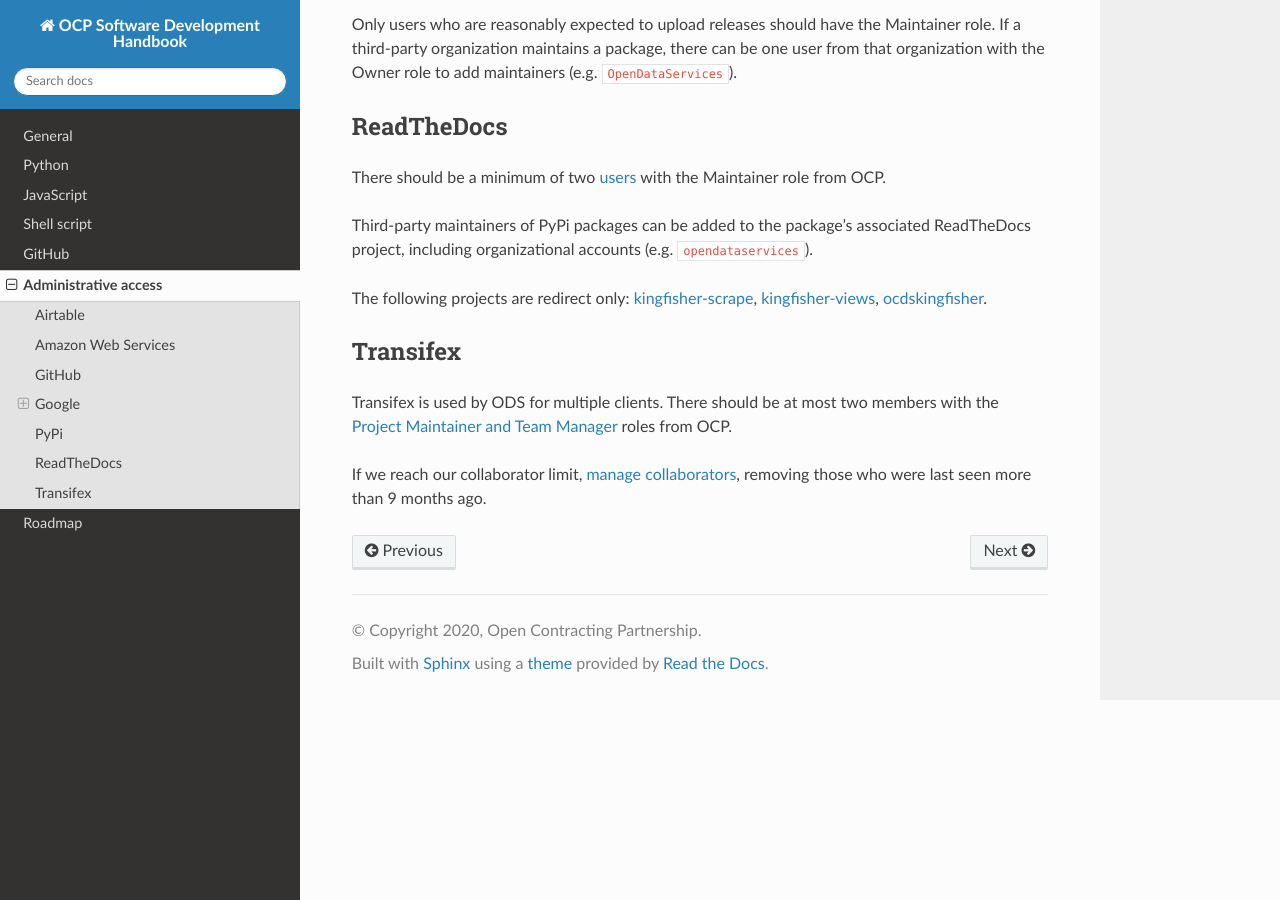
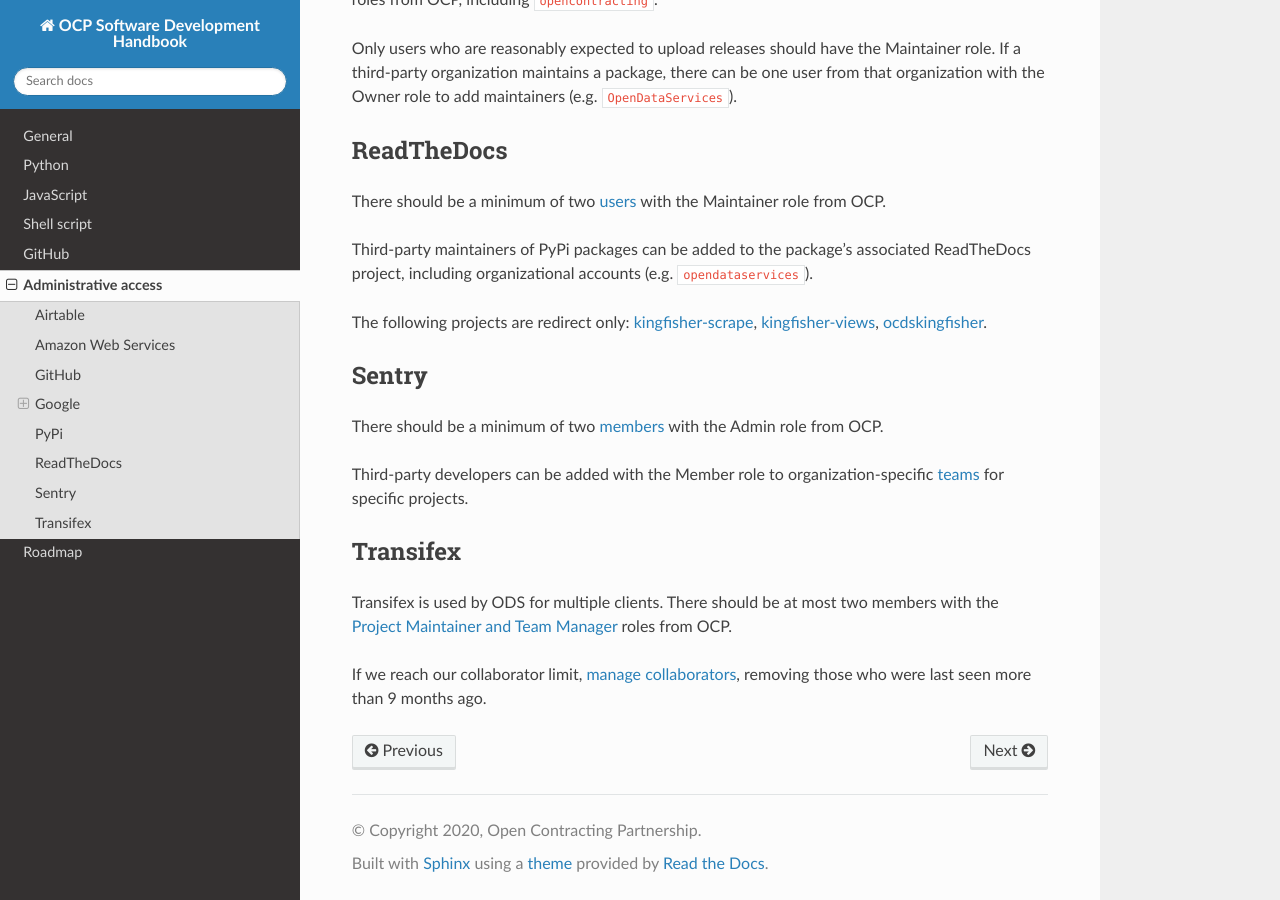
Before and after one commit to open-contracting/software-development-handbook, a Sphinx documentation site: the page built from docs/services/index.rst, in a window 1280 px wide and 900 px high, scrolled down 2144 px. Built offline with Sphinx 7.4.7 and the Read the Docs theme 2.0.0, drawn with Linux system fonts in a browser that asks for light colours.

Commit message:
services: Move Sentry administrative access from Deploy repository

```diff
--- a/docs/services/index.rst
+++ b/docs/services/index.rst
@@ -11,6 +11,7 @@ If a service is down, check its status page:
 * `Google <https://www.google.com/appsstatus>`__
 * `PyPi <https://status.python.org>`__
 * `ReadTheDocs <http://status.readthedocs.com>`__
+* `Sentry <https://status.sentry.io>`__
 * `Transifex <https://status.transifex.com>`__
 
 Airtable
@@ -95,6 +96,13 @@ Third-party maintainers of PyPi packages can be added to the package's associate
 
 The following projects are redirect only: `kingfisher-scrape <https://kingfisher-scrape.readthedocs.io/>`__, `kingfisher-views <https://kingfisher-views.readthedocs.io/>`__, `ocdskingfisher <https://ocdskingfisher.readthedocs.io/>`__.
 
+Sentry
+------
+
+There should be a minimum of two `members <https://sentry.io/settings/open-contracting-partnership/members/>`__ with the Admin role from OCP.
+
+Third-party developers can be added with the Member role to organization-specific `teams <https://sentry.io/settings/open-contracting-partnership/teams/>`__ for specific projects.
+
 Transifex
 ---------
 
```
